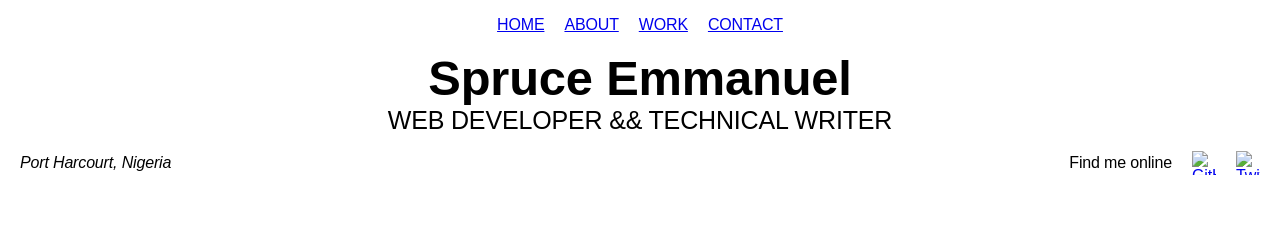
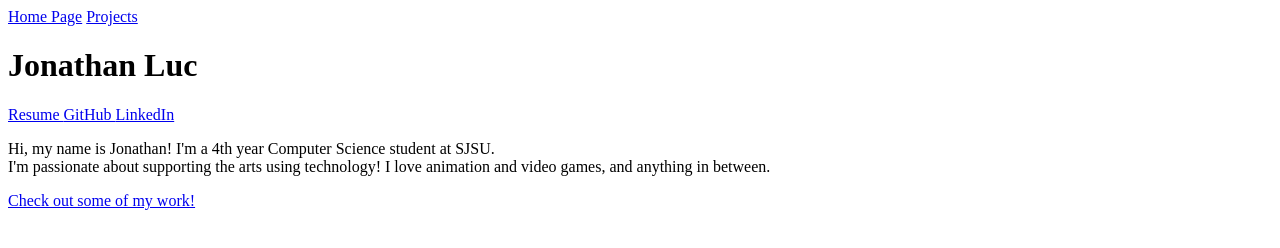
Before and after one commit to spicywheatbread/spicywheatbread.github.io, a plain HTML site: page index.html in a window 1280 px wide. Drawn offline with Linux system fonts and the light colour scheme.

Commit message:
Started from scratch

```diff
--- a/index.html
+++ b/index.html
@@ -1,51 +1,30 @@
 <!DOCTYPE html>
 <html lang="en">
-  <head>
-    <meta charset="UTF-8" />
-    <meta name="viewport" content="width=device-width, initial-scale=1.0" />
-    <link rel="stylesheet" href="styles.css"/>
-    <title>Spruce - Dev Portfolio</title>
-  </head>
-  <body>
-    <header class="site_header">
-      <div class="wrapper_inner">
-        <nav class="site_header_nav">
-          <ul role="list" class="flex flex_center">
-            <li><a href="#0">HOME</a></li>
-            <li><a href="#about">ABOUT</a></li>
-            <li><a href="#work">WORK</a></li>
-            <li><a href="#contact">CONTACT</a></li>
-          </ul>
-        </nav>
-      </div>
-    </header>
-    <main>
-      <section id="hero">
-        <div class="wrapper">
-          <div class="wrapper_inner">
-            <div class="text_center hero_content">
-              <h1 class="h2">Spruce Emmanuel</h1>
-              <p class="h5">WEB DEVELOPER && TECHNICAL WRITER</p>
-            </div>
-          </div>
-          <ul role="list" class="flex flex_between hero_social">
-            <address>Port Harcourt, Nigeria</address>
-            <ul role="list" class="flex">
-              <li>Find me online</li>
-              <li>
-                <a href="https://github.com/iamspruce" target="_blank">
-                  <img src="/assets/icon-github.svg" alt="GitHub" width="24" height="24" />
-                </a>
-              </li>
-              <li>
-                <a href="https://x.com/sprucekhalifa" target="_blank">
-                  <img src="/assets/icon-twitter.svg" alt="Twitter" width="24" height="24" />
-                </a>
-              </li>
-            </ul>
-          </ul>
-        </div>
-      </section>
-    </main>
-  </body>
-</html>
+
+<head>
+
+    <meta charset="UTF-8">
+    <meta name="viewport" content="width=device-width, initial-scale=1.0">
+    <title> Jonathan Luc's Portfolio </title>
+
+</head>
+
+<body>
+
+    <div class="sidebar">
+        <a href="index.html">Home Page</a>
+        <a href="projects.html">Projects</a>
+    </div>
+
+    <h1> Jonathan Luc </h1>
+    <a href="files/06_2025_resume.pdf" target="_blank"> Resume </a>
+    <a href="https://github.com/spicywheatbread" target="_blank"> GitHub </a>
+    <a href="https://linkedin.com/in/jonathan-luc-287671213" target="_blank"> LinkedIn </a>
+
+    <p> Hi, my name is Jonathan! I'm a 4th year Computer Science student at SJSU. <br>
+      I'm passionate about supporting the arts using technology! I love animation and video games, and anything in between.
+    </p>
+
+    <a href="projects.html" class="button"> Check out some of my work! </a>
+
+</body>
--- a/styles.css
+++ b/styles.css
@@ -1,186 +1,4 @@
-/**
-* Referenced from https://www.freecodecamp.org/news/build-a-simple-portfolio-website-with-html-and-css/ :)
- * CORE CONFIG
- * This powers everything from utility class generation to breakpoints
- * to enabling/disabling pre-built components/utilities.
- */
-/* Box sizing rules */
-*,
-*::before,
-*::after {
-  box-sizing: border-box;
-  font-family: sans-serif;
+.preview_img {
+    max-width: 200px;
+    max-height: 200px;
 }
-
-/* Remove default margin */
-body,
-h1,
-h2,
-h3,
-h4,
-p,
-figure,
-blockquote,
-dl,
-dd {
-  margin: 0;
-}
-
-/* Remove list styles on ul, ol elements with a list role, which suggests default styling will be removed */
-ul[role="list"],
-ol[role="list"] {
-  list-style: none;
-  padding: 0;
-}
-
-/* Set core root defaults */
-html:focus-within {
-  scroll-behavior: smooth;
-}
-
-/* Set core body defaults */
-body {
-  min-height: 100vh;
-  text-rendering: optimizeSpeed;
-  letter-spacing: -0.01em;
-}
-
-/* All elements that don't have a class get default styles */
-a:not([class]) {
-  text-decoration-skip-ink: auto;
-}
-
-/* Make images easier to work with */
-img,
-picture {
-  max-width: 100%;
-  display: block;
-}
-
-/* Inherit fonts for inputs and buttons */
-input,
-button,
-textarea,
-select {
-  font: inherit;
-}
-
-@media (prefers-reduced-motion: reduce) {
-  html:focus-within {
-    scroll-behavior: auto;
-  }
-}
-
-:focus {
-  outline: 2px dashed #00ff19;
-  outline-offset: 0.25rem;
-}
-
-main:focus {
-  outline: none;
-}
-
-/* @link https://utopia.fyi/type/calculator?c=320,18,1.2,1240,20,1.25,5,2,&s=0.75|0.5|0.25,1.5|2|3|4|6,s-l&g=s,l,xl,12 */
-
-:root {
-  --step--2: clamp(0.7813rem, 0.7747rem + 0.0326vw, 0.8rem);
-  --step--1: clamp(0.9375rem, 0.9158rem + 0.1087vw, 1rem);
-  --step-0: clamp(1.125rem, 1.0815rem + 0.2174vw, 1.25rem);
-  --step-1: clamp(1.35rem, 1.2761rem + 0.3696vw, 1.5625rem);
-  --step-2: clamp(1.62rem, 1.5041rem + 0.5793vw, 1.9531rem);
-  --step-3: clamp(1.944rem, 1.771rem + 0.8651vw, 2.4414rem);
-  --step-4: clamp(2.3328rem, 2.0827rem + 1.2504vw, 3.0518rem);
-  --step-5: clamp(2.7994rem, 2.4462rem + 1.7658vw, 3.8147rem);
-}
-
-/* @link https://utopia.fyi/space/calculator?c=320,18,1.2,1240,20,1.25,5,2,&s=0.75|0.5|0.25,1.5|2|3|4|6,s-l&g=s,l,xl,12 */
-
-:root {
-  --space-3xs: clamp(0.3125rem, 0.3125rem + 0vw, 0.3125rem);
-  --space-2xs: clamp(0.5625rem, 0.5408rem + 0.1087vw, 0.625rem);
-  --space-xs: clamp(0.875rem, 0.8533rem + 0.1087vw, 0.9375rem);
-  --space-s: clamp(1.125rem, 1.0815rem + 0.2174vw, 1.25rem);
-  --space-m: clamp(1.6875rem, 1.6223rem + 0.3261vw, 1.875rem);
-  --space-l: clamp(2.25rem, 2.163rem + 0.4348vw, 2.5rem);
-  --space-xl: clamp(3.375rem, 3.2446rem + 0.6522vw, 3.75rem);
-  --space-2xl: clamp(4.5rem, 4.3261rem + 0.8696vw, 5rem);
-  --space-3xl: clamp(6.75rem, 6.4891rem + 1.3043vw, 7.5rem);
-}
-
-h1,
-.h1 {
-  font-size: var(--step-5);
-}
-
-h2,
-.h2 {
-  font-size: var(--step-4);
-}
-
-h3,
-.h3 {
-  font-size: var(--step-3);
-}
-
-h4,
-.h4 {
-  font-size: var(--step-2);
-}
-
-h5,
-.h5 {
-  font-size: var(--step-1);
-}
-
-/* define some constants */
-.flex {
-  display: flex;
-  align-items: center;
-
-  gap: var(--space-s);
-}
-@media (max-width: 468px) {
-  .flex {
-    flex-wrap: wrap;
-  }
-}
-.flex_center {
-  justify-content: center;
-}
-.flex_around {
-  justify-content: space-around;
-}
-.flex_between {
-  justify-content: space-between;
-}
-@media (max-width: 468px) {
-  .flex_around {
-    justify-content: center;
-  }
-  .flex_between {
-    justify-content: center;
-  }
-}
-.text_center {
-  text-align: center;
-}
-.text_right {
-  text-align: right;
-}
-
-/* define spacing */
-.padding-top-3xs {
-  padding: var(--space-3xs);
-}
-
-/* create the wrappers */
-.wrapper {
-  width: 100%;
-  max-width: 1240px;
-  margin: 0 auto;
-}
-.wrapper_inner {
-  width: 100%;
-  max-width: 800px;
-  margin: 0 auto;
-}
```
Also changed, not shown: projects.html (added, +43 -0 lines).
